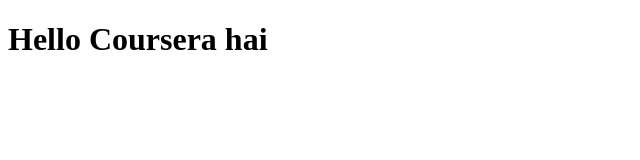
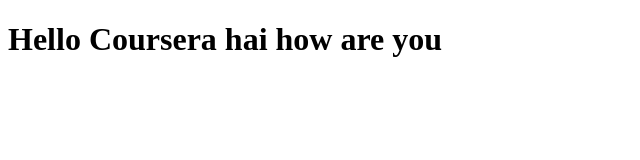
Before and after one commit to klu-mdmastani/coursera-test, a plain HTML site: page index.html in a window 1280 px wide. Shown: the whole page, without its empty margins (0-640 px from the left). Drawn offline with Linux system fonts and the light colour scheme.

Commit message:
my new version of Web File.

```diff
--- a/index.html
+++ b/index.html
@@ -5,6 +5,6 @@
     <title>Hello Coursera </title>
   </head>
   <body>
-    <h1>Hello Coursera hai</h1>
+    <h1>Hello Coursera hai how are you</h1>
   </body>
 </html>
```
